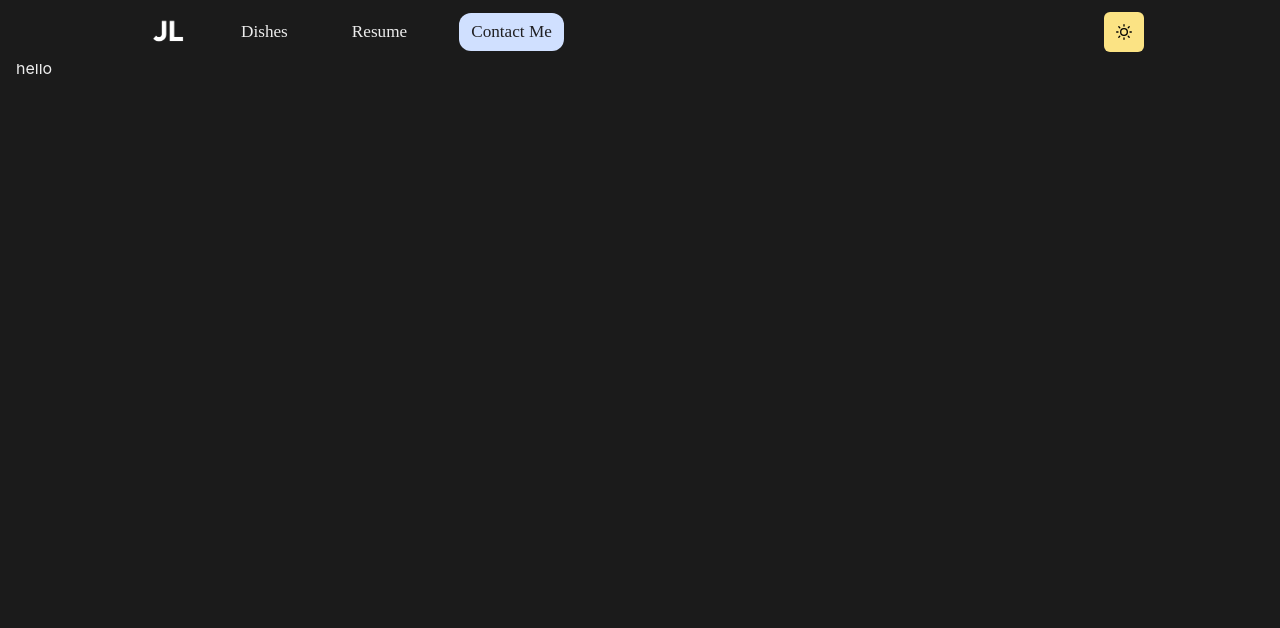
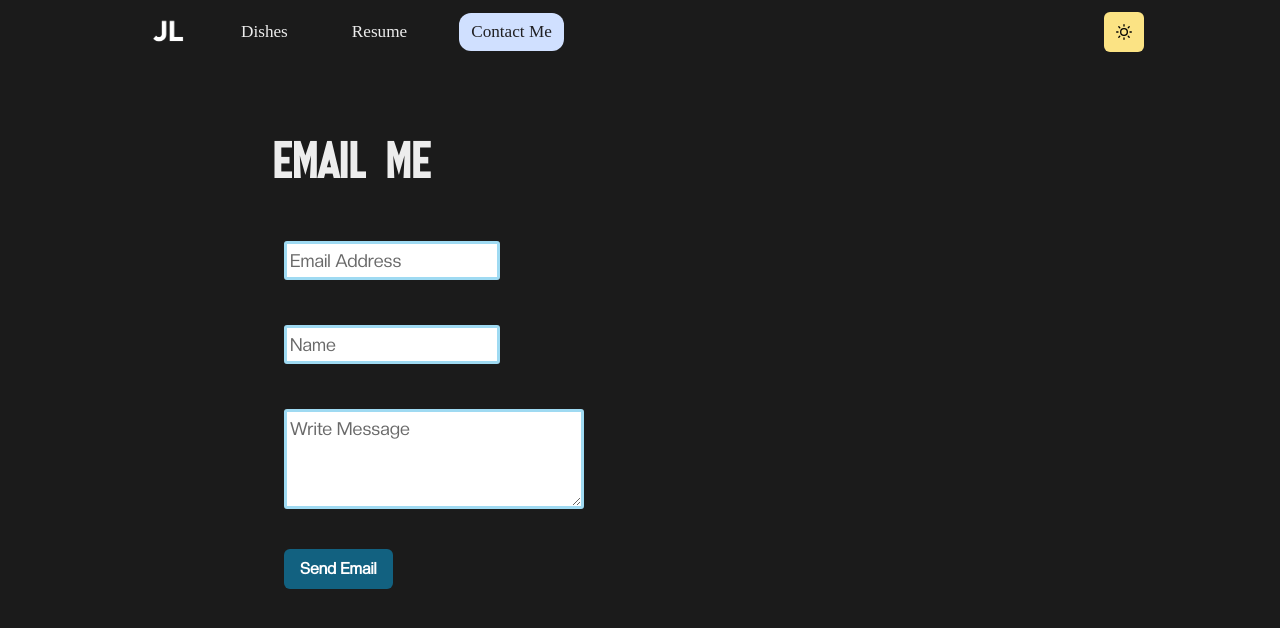
Before and after one commit to ShaanD132/jordan-lau, a Next.js app: page /contact in a window 1280 px wide. Shown: the top 628 px of the page. Built offline with nearby package versions, Linux system fonts and the light colour scheme.

Commit message:
contact page done

```diff
--- a/components/dish-grid.js
+++ b/components/dish-grid.js
@@ -13,10 +13,10 @@
 `
 
 const DishGridItem = ({children, src, alt, type, title, rating, ingredients}) => {
-    const textColor = useColorModeValue("#1B1B1B", "#000000")
+    const textColor = useColorModeValue("white", "#000000")
     return(
         <Box>
-                <MainBox maxW='lg' borderWidth='1px' borderRadius='lg' overflow='hidden' bg = {useColorModeValue("#ffced6", "#F3F2ED")}>
+                <MainBox maxW='lg' borderWidth='1px' borderRadius='lg' overflow='hidden' bg = {useColorModeValue("#a61130", "#F3F2ED")}>
                         <Image src = {src} alt = {alt} placeholder = "blur" />
 
                         <Box px = "6" mt = "6" mb = "6">
@@ -54,7 +54,7 @@
                                     .map((_, i) => (
                                     <Text
                                         key={i}
-                                        color = {i < rating ? "#00256e" : 'gray.300'}
+                                        color = {i < rating ? "#002e88" : 'gray.300'}
                                         pr = {0.5}
                                     >
                                         <FontAwesomeIcon icon = {faCircle} />
--- a/pages/_app.js
+++ b/pages/_app.js
@@ -5,6 +5,7 @@
 import { GridItemStyle } from "../components/fave-grid"
 import { AnimatePresence } from "../node_modules/framer-motion"
 import "./resume.css"
+import "./contact.css"
 
 const Website = ({Component, pageProps, router}) => {
     return(
--- /dev/null
+++ b/pages/contact.css
@@ -0,0 +1,55 @@
+.message, .email-input {
+    display: block;
+    margin-top: 2.5em;
+    background-color: white;
+    color: black;
+    border: 3px solid #9fdaf2;
+    border-radius: 3px;
+    font-size: 18px;
+    padding: 3px;
+}
+
+.message {
+    display: block;
+    margin-top: 2.5em;
+    background-color: white;
+    color: black;
+    border: 3px solid #9fdaf2;
+    border-radius: 3px;
+    font-size: 18px;
+    width: 300px;
+    height: 100px;
+    padding: 3px;
+}
+
+.message::placeholder {
+    color: #696969;
+    opacity: 1;
+}
+
+.email-input::placeholder {
+    color: #696969;
+    opacity: 1;
+}
+
+.message:-ms-input-placeholder {
+    color: #696969;
+}
+
+.email-input:-ms-input-placeholder {
+    color: #696969;
+}
+
+.message::-ms-input-placeholder {
+    color: #696969;
+}
+
+.email-input::-ms-input-placeholder {
+    color: #696969;
+}
+
+
+.btn {
+    display: block;
+    margin-top: 2.5em;
+}
--- a/pages/contact.js
+++ b/pages/contact.js
@@ -1,12 +1,30 @@
-import { Box } from "@chakra-ui/react"
+import { Box, Container, Heading, Button, useColorModeValue } from "@chakra-ui/react"
 import Layout from "../components/layouts/article"
 
 const Contact = () => {
+
+    const btnBgColor = useColorModeValue("#B65FCF", "#126180")
+    const btnHoverBgColors = useColorModeValue("#a841c6","#0d475e")
+
     return(
         <Layout>
-            <Box>
-                hello
-            </Box>
+            <Container maxW = "container.md">
+                <Box  mt = {20}>
+                    <Heading variant = "section-title">
+                        Email Me
+                    </Heading>
+                    <Box fontFamily = "Creato" px = {3}>
+                        <form action="https://formsubmit.co/jordanlau502@gmail.com" method="POST" className = "email-form">
+                            <input type = "hidden" name = "_subject" value = "New Email from Portfolio"/>
+                            <input type = "email" name = "Email" placeholder = "Email Address" required className = "email-input"/>
+                            <input type="text" name="Name" placeholder = "Name" className = "email-input" required color = "black"/>
+                            <textarea type="text" name="Message" className = "message" placeholder = "Write Message" required></textarea>
+                            <input type = "hidden" name = "_next" value = "http://jordan-lau.vercel.app/thanks"/>
+                            <Button type="submit" backgroundColor = {btnBgColor} color = "white" _hover={{ bg: btnHoverBgColors, color: "#F3F2ED"}}  className = "btn font-out" >Send Email</Button>
+                        </form>
+                    </Box>
+                </Box>
+            </Container>
         </Layout>
     )
 }
--- a/pages/index.js
+++ b/pages/index.js
@@ -59,7 +59,7 @@
                                     <Spacer/>
                                     <SocialLink target = "__blank" href = "https://www.instagram.com/this_final/">  <FontAwesomeIcon icon = {faInstagram} />  </SocialLink>
                                     <Spacer/>
-                                    <Link href = "/email"><SocialLink><FontAwesomeIcon icon = {faEnvelopeOpen} /></SocialLink></Link>
+                                    <Link href = "/contact"><SocialLink><FontAwesomeIcon icon = {faEnvelopeOpen} /></SocialLink></Link>
                                 </Flex>
                             </Box>
                         </Box>
```
Also changed, not shown: pages/thanks.js (added, +29 -0 lines).
